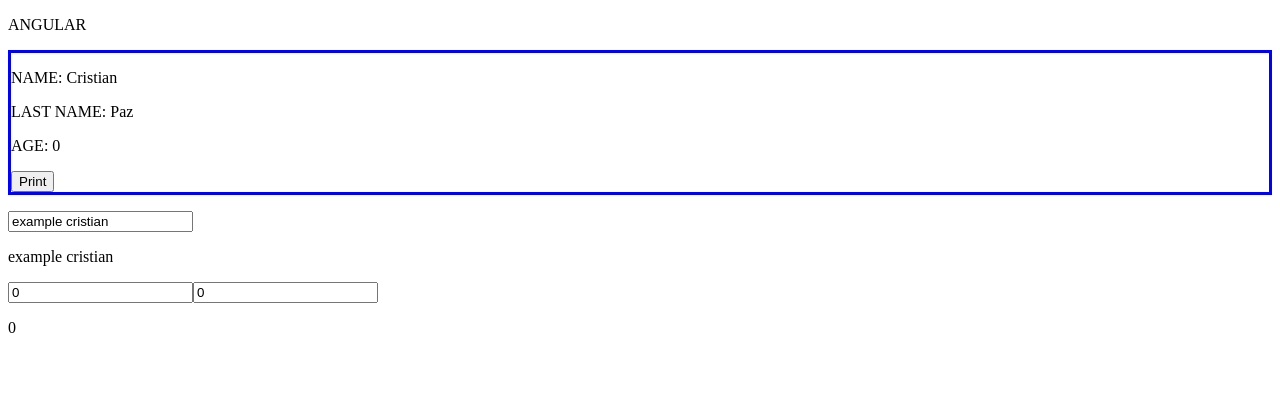
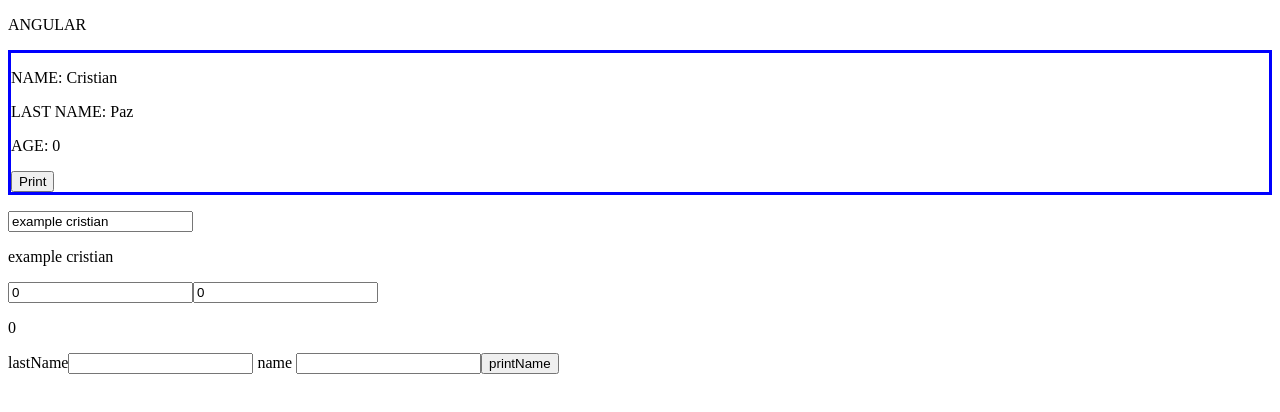
Before and after one commit to cricripaz/angular-train-2022, an Angular app: page / in a window 1280 px wide. Shown: the top 412 px of the page. Built offline with nearby package versions, Linux system fonts and the light colour scheme.

Commit message:
[10-08-2022 task 4] ngModelChange

```diff
--- a/src/app/app.component.html
+++ b/src/app/app.component.html
@@ -20,3 +20,9 @@
 <input type="number" [(ngModel)]="b" />
 
 <p>{{ a + b }}</p>
+
+lastName<input type="text" ngModel (ngModelChange)="getLastName($event)" />
+
+name <input type="text" #nameTemp />
+
+<button (click)="printName(nameTemp)">printName</button>
--- a/src/app/app.component.ts
+++ b/src/app/app.component.ts
@@ -12,11 +12,20 @@
 
   public student: string = 'example cristian';
 
-  public a = 0 ;
-  public b = 0 ;
+  public a = 0;
+  public b = 0;
 
   getPrint(event: any) {
     console.log('Hi parent component', event);
     this.person = event;
   }
+
+  getLastName(event: any): void {
+    console.log('Last Name : ', event);
+  }
+
+
+  printName(name : any ) {
+    console.log('Name : ' , name )
+  }
 }
```
